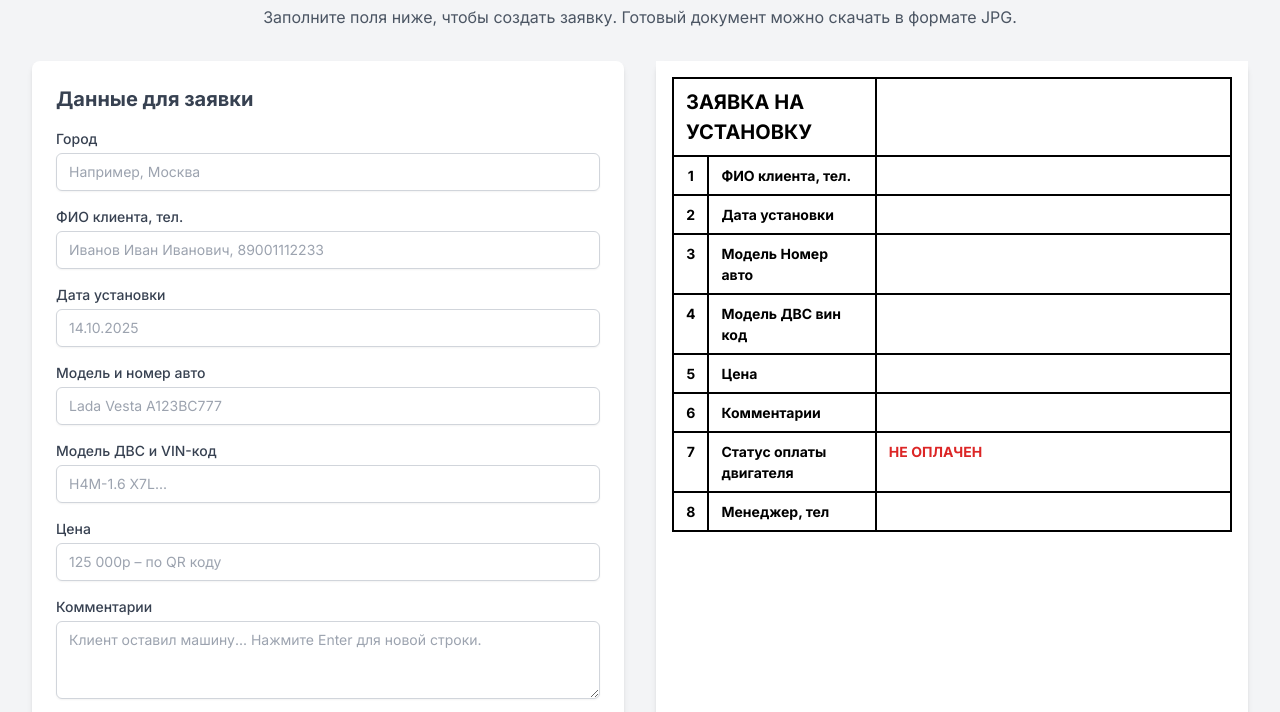
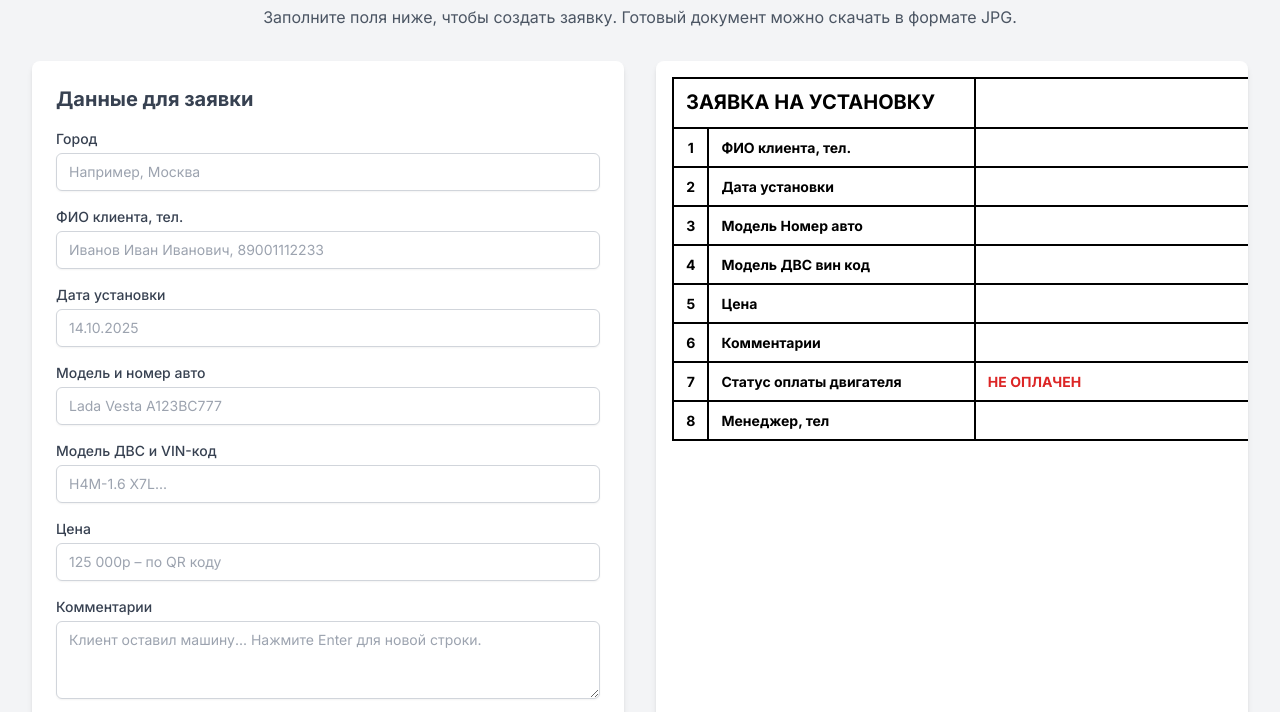
Before and after one commit to ryangranville7-ai/generatorZayavok, a plain HTML site: page index.html in a window 1280 px wide. Shown: the part 71-783 px from the top of the page. Drawn offline with nearby package versions, Linux system fonts and the light colour scheme.

Commit message:
index.html

```diff
--- a/index.html
+++ b/index.html
@@ -47,7 +47,7 @@
         }
         .application-table .label-cell {
             font-weight: bold;
-            width: 30%;
+            width: 40%; /* Сделали левую колонку шире, чтобы правая стала уже */
         }
         .application-table .number-cell {
             font-weight: bold;
@@ -71,9 +71,14 @@
             word-break: break-word; /* Переносит длинные слова */
         }
 
+        .preview-container {
+            overflow-x: auto; /* Добавляем горизонтальную прокрутку для предпросмотра */
+        }
+
         #application-preview {
             padding: 1rem; /* Отступы внутри JPG файла */
             background-color: white;
+            width: 700px; /* Фиксированная ширина для стабильного формата JPG */
         }
     </style>
 </head>
@@ -135,7 +140,7 @@
             </div>
 
             <!-- Предпросмотр заявки -->
-            <div class="bg-white rounded-lg shadow-md">
+            <div class="bg-white rounded-lg shadow-md preview-container">
                  <div id="application-preview">
                     <table class="application-table">
                         <thead>
```
